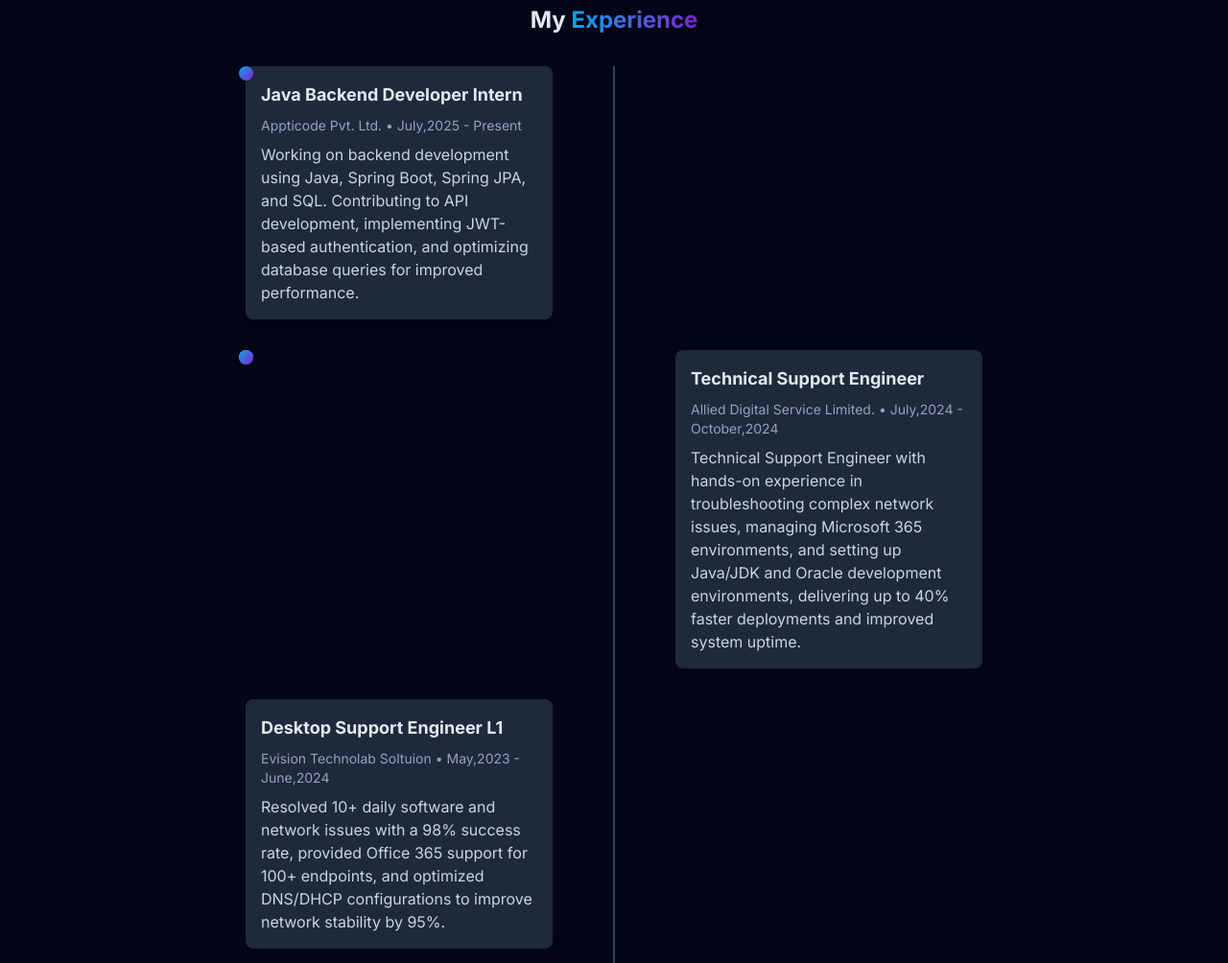
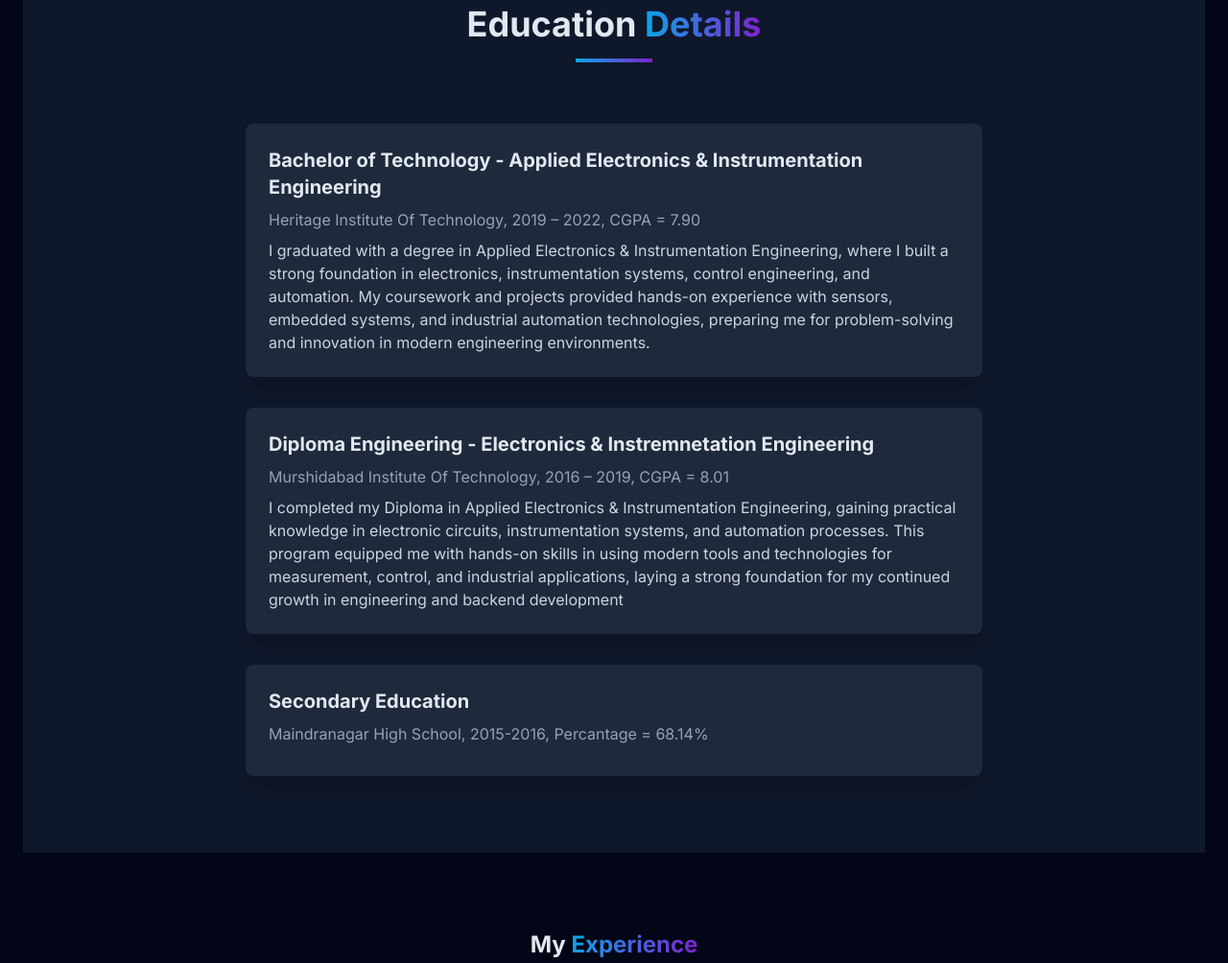
Before and after one commit to sdas2508/Souvik_Portofolio, a plain HTML site: page Modern-Portfolio/index.html in a window 1280 px wide. Shown: the part 1433-2437 px from the top of the page at 96% size. Drawn offline with nearby package versions, Linux system fonts and the light colour scheme.

Commit message:
Update Education and Project Details

```diff
--- a/Modern-Portfolio/index.html
+++ b/Modern-Portfolio/index.html
@@ -263,6 +263,32 @@
                     </div>
                 </div>
             </div>
+            <!-- Education Section -->
+<section id="education" class="py-20 bg-dark">
+    <div class="container mx-auto px-6">
+        <div class="text-center mb-16">
+            <h2 class="text-3xl md:text-4xl font-bold mb-4">Education <span class="gradient-text">Details</span></h2>
+            <div class="w-20 h-1 bg-gradient-to-r from-primary to-secondary mx-auto"></div>
+        </div>
+        <div class="max-w-3xl mx-auto space-y-8">
+            <div class="bg-slate-800 rounded-lg p-6 shadow-xl">
+                <h3 class="text-xl font-bold mb-2">Bachelor of Technology - Applied Electronics & Instrumentation Engineering </h3>
+                <p class="text-slate-400 mb-2">Heritage Institute Of Technology, 2019 – 2022, CGPA = 7.90</p>
+                <p class="text-slate-300">I graduated with a degree in Applied Electronics & Instrumentation Engineering, where I built a strong foundation in electronics, instrumentation systems, control engineering, and automation. My coursework and projects provided hands-on experience with sensors, embedded systems, and industrial automation technologies, preparing me for problem-solving and innovation in modern engineering environments.</p>
+            </div>
+            <div class="bg-slate-800 rounded-lg p-6 shadow-xl">
+                <h3 class="text-xl font-bold mb-2">Diploma Engineering - Electronics & Instremnetation Engineering</h3>
+                <p class="text-slate-400 mb-2">Murshidabad Institute Of Technology, 2016 – 2019, CGPA = 8.01</p>
+                <p class="text-slate-300">I completed my Diploma in Applied Electronics & Instrumentation Engineering, gaining practical knowledge in electronic circuits, instrumentation systems, and automation processes. This program equipped me with hands-on skills in using modern tools and technologies for measurement, control, and industrial applications, laying a strong foundation for my continued growth in engineering and backend development</p>
+            </div>
+            <div class="bg-slate-800 rounded-lg p-6 shadow-xl">
+                <h3 class="text-xl font-bold mb-2">Secondary Education</h3>
+                <p class="text-slate-400 mb-2">Maindranagar High School, 2015-2016, Percantage = 68.14% </p>
+                <p class="text-slate-300"></p>
+            </div>
+        </div>
+    </div>
+</section>
 
             <!-- Experience Timeline -->
             <div class="mt-20">
@@ -674,10 +700,10 @@
                             <span class="px-3 py-1 bg-slate-700 rounded-full text-sm">JavaScript</span>
                         </div>
                         <div class="flex space-x-3">
-                            <a href="#" class="text-primary hover:text-secondary">
-                                <i class="fas fa-external-link-alt"></i> Live Demo
+                            <a href="https://souvikportofolio.netlify.app/" class="text-primary hover:text-secondary">
+                                <i class="fas fa-external-link-alt"></i> Live Demos
                             </a>
-                            <a href="#" class="text-primary hover:text-secondary">
+                            <a href="https://github.com/sdas2508/Souvik_Portofolio/tree/main/Modern-Portfolio" class="text-primary hover:text-secondary">
                                 <i class="fab fa-github"></i> Code
                             </a>
                         </div>
```
